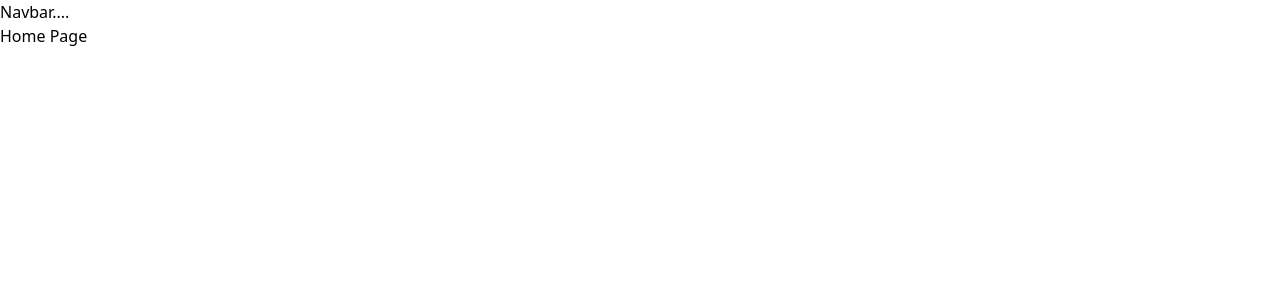
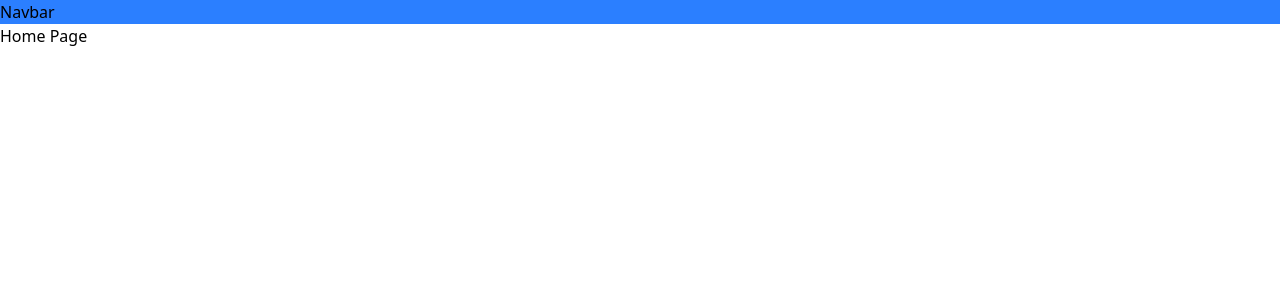
Before and after one commit to LisbonConnection/World-Wide-Wine-Frontend, a React (Vite) app: page / in a window 1280 px wide. Shown: the top 300 px of the page. Built offline with nearby package versions, Linux system fonts and the light colour scheme.

Commit message:
setup client auth context

```diff
--- a/src/App.jsx
+++ b/src/App.jsx
@@ -1,26 +1,31 @@
 import { Route, Routes } from "react-router-dom";
-import Home from "./pages/Home"
-import Login from "./pages/Login"
-import SignUp from "./pages/SignUp"
+import Home from "./pages/Home";
+import Login from "./pages/Login";
+import SignUp from "./pages/SignUp";
 import Navbar from "./components/Navbar";
+// import { createContext } from "react";
+
+// const themeContext = createContext();
 
 function App() {
 
+
   return (
     <>
-    <div>
 
-      <Navbar/>
+        <div>
+          <Navbar />
 
-      <Routes>
-        <Route path="/" element = {<Home/>}/>
-        <Route path="/login" element = {<Login/>}/>
-        <Route path="/signup" element = {<SignUp/>}/>
-      </Routes>
+          <Routes>
+            <Route path="/" element={<Home />} />
+            <Route path="/login" element={<Login />} />
+            <Route path="/signup" element={<SignUp />} />
+          </Routes>
+        </div>
 
-      </div>
     </>
-  )
+  );
 }
 
-export default App
+export default App;
+// export { themeContext };
--- a/src/components/Navbar.jsx
+++ b/src/components/Navbar.jsx
@@ -1,8 +1,22 @@
 import React from 'react'
+// import { useContext } from 'react'
+// import { ThemeContext } from '../context/theme.context';
+
+
 
 function Navbar() {
+
+  // const {theme} = useContext(ThemeContext);
   return (
-    <div>Navbar....</div>
+
+    <>
+    <div >
+    <div className={`bg-blue-500`}>
+        Navbar
+      </div>
+    </div>
+    </>
+
   )
 }
 
--- /dev/null
+++ b/src/context/auth.context.jsx
@@ -0,0 +1,24 @@
+import React, { useState, useEffect } from "react";
+import axios from "axios";
+const API_URL = "http://localhost:5005";
+
+const AuthContext = React.createContext();
+
+function AuthProviderWrapper(props) {
+  const [isLoggedIn, setIsLoggedIn] = useState(false);
+  const [isLoading, setIsLoading] = useState(true);
+  const [user, setUser] = useState(null);
+
+  /*
+    Functions for handling the authentication status (isLoggedIn, isLoading, user)
+    will be added here later in the next step
+  */
+
+  return (
+    <AuthContext.Provider value={{ isLoggedIn, isLoading, user }}>
+      {props.children}
+    </AuthContext.Provider>
+  )
+}
+
+export { AuthProviderWrapper, AuthContext };
--- /dev/null
+++ b/src/context/theme.context.jsx
@@ -0,0 +1,21 @@
+import { createContext } from "react";
+
+const ThemeContext = createContext();
+
+function ThemeProvider(props){
+
+
+    return (
+
+        <>
+        <ThemeContext.Provider value={{theme: "dark"}}>
+           {props.children}
+        </ThemeContext.Provider>
+
+        </>
+
+    );
+}
+
+export default ThemeProvider
+export { ThemeContext };
--- a/src/main.jsx
+++ b/src/main.jsx
@@ -3,11 +3,17 @@ import { createRoot } from 'react-dom/client'
 import './index.css'
 import App from './App.jsx'
 import { BrowserRouter } from 'react-router-dom'
+// import ThemeProvider from './context/theme.context.jsx'
+import { AuthProviderWrapper } from "./context/auth.context.jsx";
 
 createRoot(document.getElementById('root')).render(
+
   <StrictMode>
     <BrowserRouter>
+    <AuthProviderWrapper>
     <App />
+    </AuthProviderWrapper>
     </BrowserRouter>
   </StrictMode>,
+
 )
```
Also changed, not shown: src/index.css (line endings or trailing spaces).
